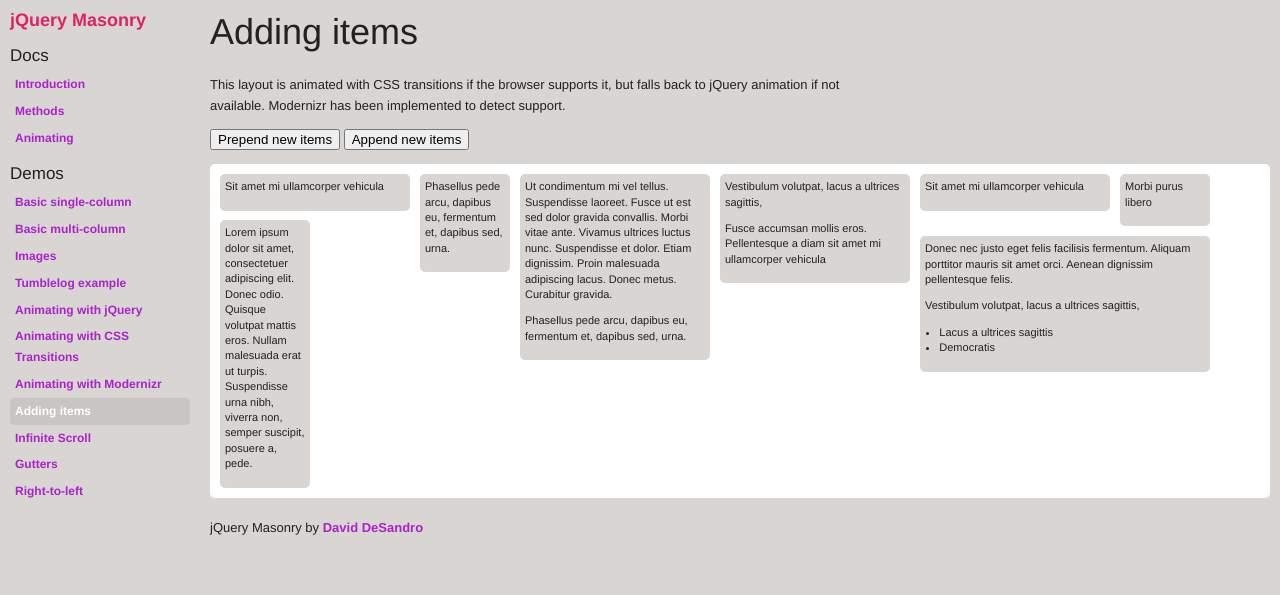
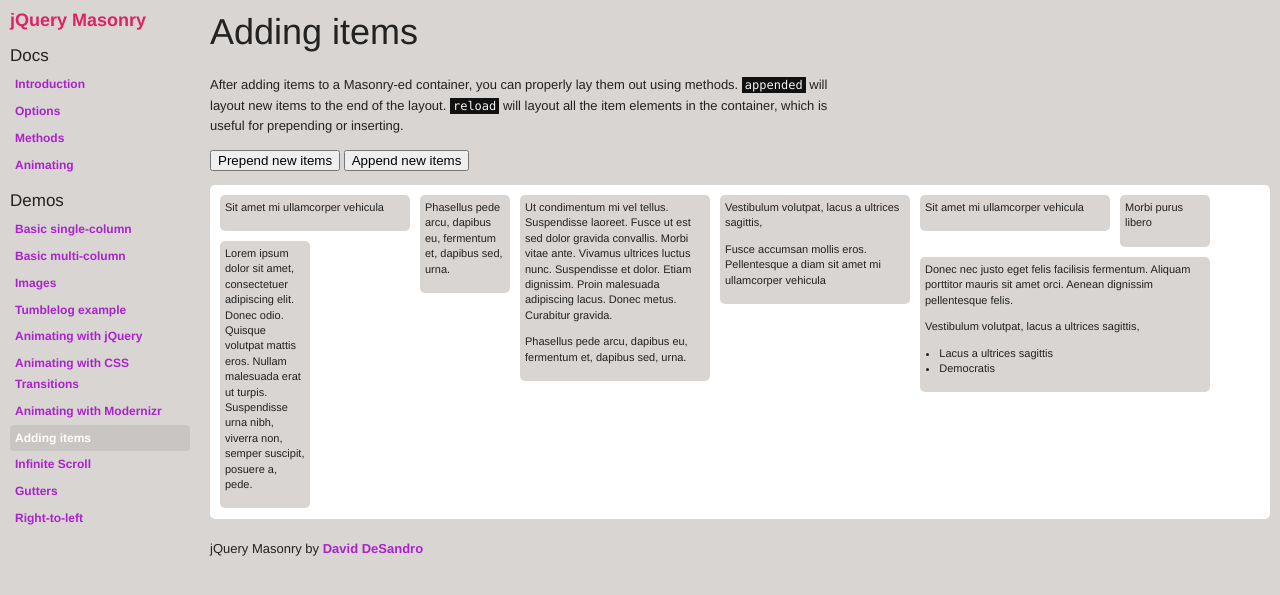
Before and after one commit to desandro/masonry, a Jekyll site: the page built from _posts/demos/2011-05-08-adding-items.html, in a window 1280 px wide. Shown: the top 595 px of the page. Built offline with Jekyll 4.4.1, drawn with Linux system fonts in a browser that asks for light colours.

Commit message:
docs : content fixes

```diff
--- a/_posts/demos/2011-05-08-adding-items.html
+++ b/_posts/demos/2011-05-08-adding-items.html
@@ -10,7 +10,7 @@
 
 
 <div id="copy">
-  <p>This layout is animated with CSS transitions if the browser supports it, but falls back to jQuery animation if not available. Modernizr has been implemented to detect support.</p>
+  <p>After adding items to a Masonry-ed container, you can properly lay them out using methods.   <code>appended</code> will layout new items to the end of the layout.  <code>reload</code> will layout all the item elements in the container, which is useful for prepending or inserting.</p>
 </div>
 
 <p>
@@ -86,7 +86,5 @@
       $container.append( $boxes ).masonry( 'appended', $boxes );
     });
 
-
-
   });
 </script>
--- a/_posts/demos/2011-05-10-gutters.html
+++ b/_posts/demos/2011-05-10-gutters.html
@@ -110,6 +110,9 @@
     <div class="box col3">
       <p>Morbi purus libero, faucibus adipiscing, commodo quis, gravida id, est. Sed lectus. Praesent elementum hendrerit tortor. Sed semper lorem at felis.</p>
       <p>Sed ac risus. Phasellus lacinia, magna a ullamcorper laoreet, lectus arcu pulvinar risus, vitae facilisis libero dolor a purus. Sed vel lacus. Mauris nibh felis, adipiscing varius, adipiscing in, lacinia vel, tellus. Suspendisse ac urna. Etiam pellentesque mauris ut lectus. Nunc tellus ante, mattis eget, gravida vitae, ultricies ac, leo. Integer leo pede, ornare a, lacinia eu, vulputate vel, nisl.</p>
+    </div>
+
+    <div class="box col2">
       <p>Sed ac risus. Phasellus lacinia, magna a ullamcorper laoreet, lectus arcu pulvinar risus, vitae facilisis libero dolor a purus. Sed vel lacus. Mauris nibh felis, adipiscing varius, adipiscing in, lacinia vel, tellus. Suspendisse ac urna. Etiam pellentesque mauris ut lectus. Nunc tellus ante, mattis eget, gravida vitae, ultricies ac, leo. Integer leo pede, ornare a, lacinia eu, vulputate vel, nisl.</p>
     </div>
 
--- a/_posts/docs/2011-05-02-options.mdown
+++ b/_posts/docs/2011-05-02-options.mdown
@@ -5,6 +5,7 @@
 layout: default
 root_path: ../
 body_class: options
+toc :
   - { title: animated, anchor: animated }
   - { title: animationOptions, anchor: animationoptions }
   - { title: columnWidth, anchor: columnwidth }
--- a/notes.mdown
+++ b/notes.mdown
@@ -6,5 +6,3 @@
 `animate` option is now `animated`
 
 filtering is removed. Use Isotope
-
-`resizable` -> `resizeable`
```
Also changed, not shown: todo.mdown (+1 -6 lines). Lines whose indentation alone changed are shown as unchanged.
